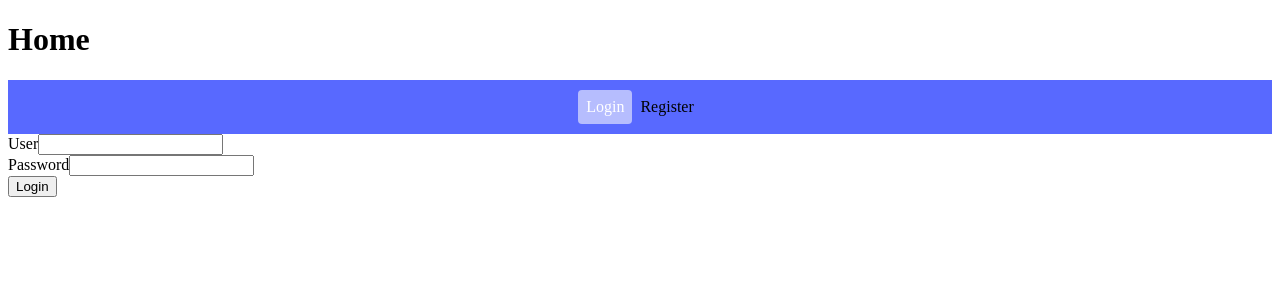
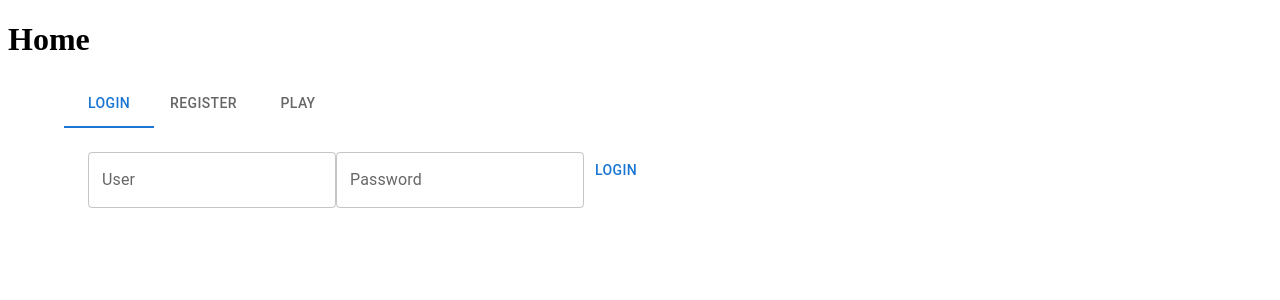
Before and after one commit to PhiboGit/chat-app-frontend-react, a React (Vite) app: page / in a window 1280 px wide. Shown: the top 300 px of the page. Built offline with nearby package versions, Linux system fonts and the light colour scheme.

Commit message:
material UI for login form

```diff
--- a/src/components/auth/Auth.css
+++ /dev/null
@@ -1,29 +0,0 @@
-.horizontal-navbar {
-  display: flex;
-  justify-content: space-around;
-  background-color: #5869ff;
-  padding: 10px;
-}
-
-.horizontal-navbar ul {
-  list-style-type: none;
-  padding: 0;
-  margin: 0;
-  display: flex;
-}
-
-.horizontal-navbar li {
-  cursor: pointer;
-  padding: 8px;
-  border-radius: 4px;
-  transition: background-color 0.3s;
-}
-
-.horizontal-navbar li:hover {
-  background-color: #ddd;
-}
-
-.horizontal-navbar .active {
-  background-color: #b6bdfe; /* Highlight color for the selected tab */
-  color: white;
-}
--- a/src/components/auth/AuthForm.jsx
+++ b/src/components/auth/AuthForm.jsx
@@ -3,13 +3,57 @@ import React, { useState, useEffect } from 'react';
 import { useNavigate } from "react-router-dom";
 import LoginForm from './LoginForm';
 import RegisterForm from './RegisterForm';
-import Button from '../common/Button';
 
-import './Auth.css'; // Import the CSS file for styling
+import { Button, Container } from '@mui/material';
+import PropTypes from 'prop-types';
+import Tabs from '@mui/material/Tabs';
+import Typography from '@mui/material/Typography';
+import Box from '@mui/material/Box';
+import Tab from '@mui/material/Tab';
+
+
+
+function CustomTabPanel(props) {
+  const { children, value, index, ...other } = props;
+
+  return (
+    <div
+      role="tabpanel"
+      hidden={value !== index}
+      id={`simple-tabpanel-${index}`}
+      aria-labelledby={`simple-tab-${index}`}
+      {...other}
+    >
+      {value === index && (
+        <Box sx={{ p: 3 }}>
+          {children}
+        </Box>
+      )}
+    </div>
+  );
+}
+
+CustomTabPanel.propTypes = {
+  children: PropTypes.node,
+  index: PropTypes.number.isRequired,
+  value: PropTypes.number.isRequired,
+};
+
+function a11yProps(index) {
+  return {
+    id: `simple-tab-${index}`,
+    'aria-controls': `simple-tabpanel-${index}`,
+  };
+}
+
 
 const AuthForm = () => {
-  const [view, setView] = useState('login'); // 'login', 'register', 'play'
+  const [view, setView] = React.useState(0);
   const navigate = useNavigate();
+
+  const handleChange = (event, newValue) => {
+    setView(newValue);
+  };
 
   useEffect(() => {
     getToken();
@@ -18,47 +62,42 @@ const AuthForm = () => {
   function getToken() {
     const storedToken = localStorage.getItem('token');
     if (storedToken) {
-      setView('play');
+      setView(2);
     }
   }
 
   const handleLogin = () => {
     // after successful login, change view to play
     getToken(); // Check for token after login
-    setView('play');
+    setView(2);
   };
 
   const handleRegister = () => {
     // after successful register, change view to login
-    setView('login');
-  };
-
-  const renderView = () => {
-    switch (view) {
-      case 'register':
-        return <RegisterForm onRegister={handleRegister} />;
-      case 'play':
-        return <Button onClick={() => navigate('/game')}>Play</Button>;
-      default:
-        return <LoginForm onLogin={handleLogin} />
-
-    }
+    setView(0);
   };
 
   return (
-    <div>
-      <nav className="horizontal-navbar">
-        <ul>
-          <li className={view === 'login' ? 'active' : ''} onClick={() => setView('login')}>
-            Login
-          </li>
-          <li className={view === 'register' ? 'active' : ''} onClick={() => setView('register')}>
-            Register
-          </li>
-        </ul>
-      </nav>
-      {renderView()}
-    </div>
+    <Container>
+      <Box>
+        <Box>
+          <Tabs value={view} onChange={handleChange} aria-label="basic tabs example">
+            <Tab label="Login" {...a11yProps(0)} />
+            <Tab label="Register" {...a11yProps(1)} />
+            <Tab label="Play" {...a11yProps(2)} />
+          </Tabs>
+        </Box>
+        <CustomTabPanel value={view} index={0}>
+          <LoginForm onLogin={handleLogin} />
+        </CustomTabPanel>
+        <CustomTabPanel value={view} index={1}>
+          <RegisterForm onRegister={handleRegister} />
+        </CustomTabPanel>
+        <CustomTabPanel value={view} index={2}>
+          <Button onClick={() => navigate('/game')}>Play</Button>
+        </CustomTabPanel>
+      </Box>
+    </Container>
   );
 };
 
--- a/src/components/auth/LoginForm.jsx
+++ b/src/components/auth/LoginForm.jsx
@@ -1,8 +1,7 @@
 // LoginForm.jsx
 import React, { useState } from 'react';
-import InputField from '../common/InputField';
-import Button from '../common/Button';
 import AuthService from './AuthService';
+import { Button, TextField } from '@mui/material';
 
 export default function LoginForm({ onLogin }) {
   // State for form fields
@@ -25,13 +24,13 @@ export default function LoginForm({ onLogin }) {
 
   return (
     <form onSubmit={handleSubmit}>
-      <InputField
+      <TextField
         label="User"
         type="text"
         value={username}
         onChange={(e) => setUsername(e.target.value)}
       />
-      <InputField
+      <TextField
         label="Password"
         type="password"
         value={password}
--- a/src/components/auth/RegisterForm.jsx
+++ b/src/components/auth/RegisterForm.jsx
@@ -1,8 +1,7 @@
 // RegisterForm.jsx
 import React, { useState } from 'react';
-import InputField from '../common/InputField';
-import Button from '../common/Button';
 import AuthService from './AuthService';
+import { Button, TextField } from '@mui/material';
 
 export default function RegisterForm({ onRegister }) {
   // State for form fields
@@ -26,19 +25,19 @@ export default function RegisterForm({ onRegister }) {
 
   return (
     <form onSubmit={handleSubmit}>
-      <InputField
+      <TextField
         label="Character"
         type="text"
         value={character}
         onChange={(e) => setCharacter(e.target.value)}
       />
-      <InputField
+      <TextField
         label="User"
         type="text"
         value={user}
         onChange={(e) => setUser(e.target.value)}
       />
-      <InputField
+      <TextField
         label="Password"
         type="password"
         value={password}
--- a/src/components/common/Button.jsx
+++ /dev/null
@@ -1,7 +0,0 @@
-import React from 'react';
-
-export default function Button({ onClick, children }){
-  return(
-    <button onClick={onClick}>{children}</button>
-  )
-}
--- a/src/components/common/InputField.jsx
+++ /dev/null
@@ -1,10 +0,0 @@
-import React from 'react';
-
-export default function InputField({ label, type, value, onChange }) {
-  return (
-    <div>
-      <label>{label}</label>
-      <input type={type} value={value} onChange={onChange} />
-    </div>
-  );
-}
```
